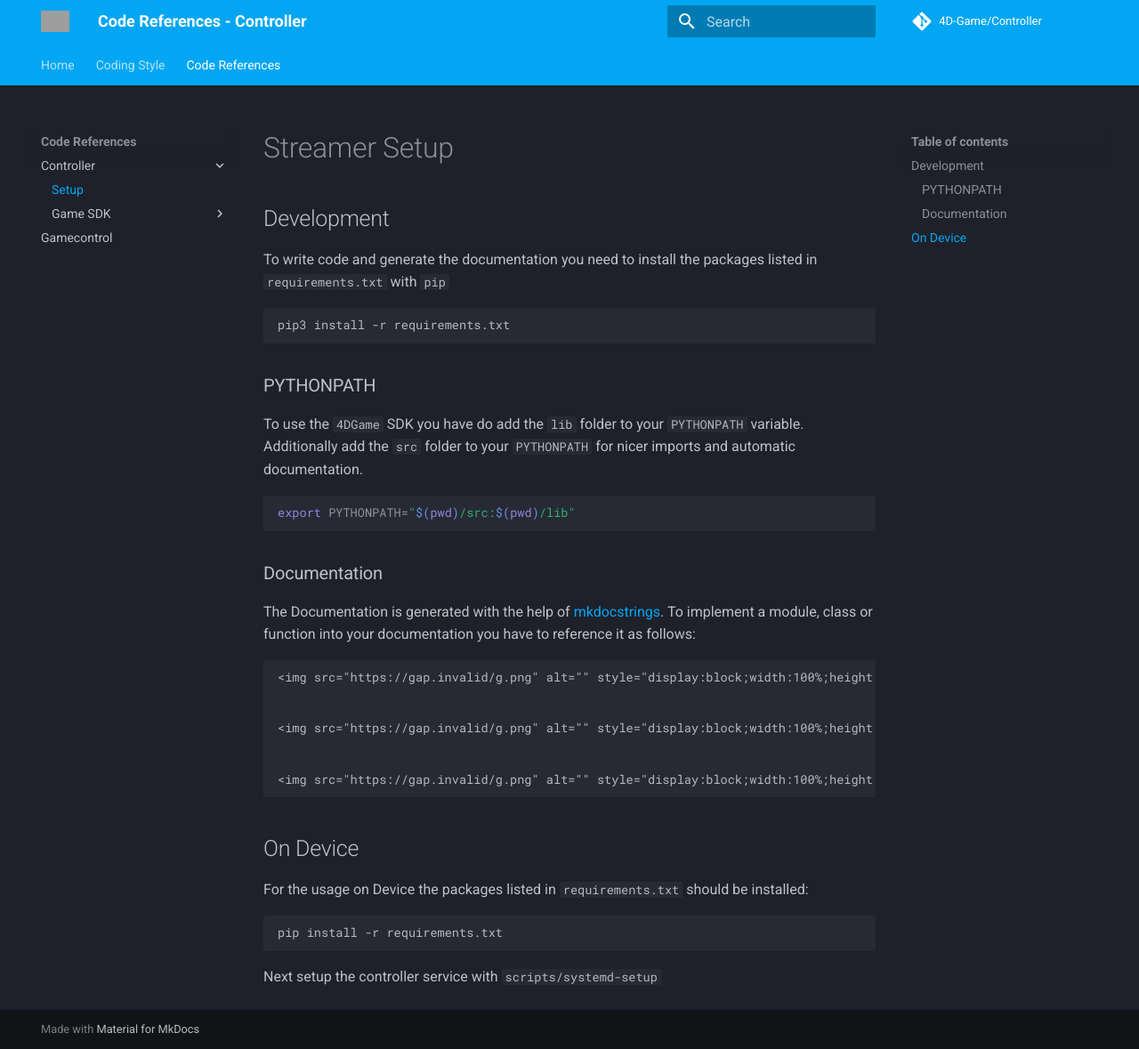
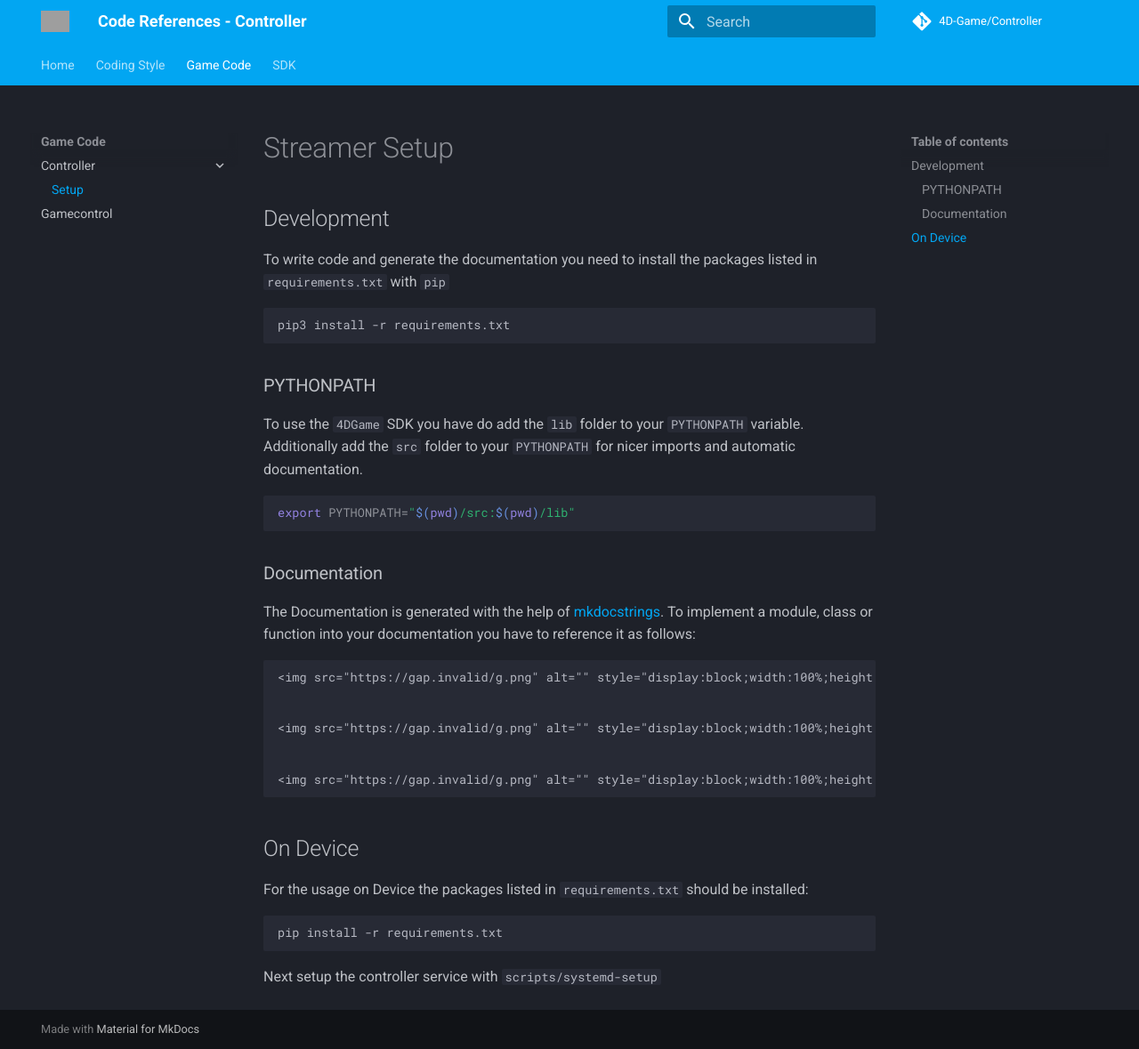
Before and after one commit to 4D-Game/CrazyComet, an MkDocs documentation site: the page built from docs/index.md, in a window 1280 px wide and 1179 px high. Shown: the whole window at 89% size. Built offline with MkDocs 1.6.1 and Material for MkDocs 9.7.7, drawn with Linux system fonts in a browser that asks for light colours; comment, search, counter and statistics services are not loaded; grey boxes are pictures that could not be loaded.

```diff
--- a/mkdocs.yml
+++ b/mkdocs.yml
@@ -4,17 +4,20 @@ site_url: https://4d-game.github.io/Controller
 nav:
   - Home: https://4d-game.github.io
   - Coding Style: https://4d-game.github.io/coding-style/cpp/
-  - Code References:
-      Controller:
-        - Setup: index.md
-        - Game SDK:
-            Structure: sdk/index.md
-            Key Maps: sdk/key-maps.md
-            Config File: sdk/config-file.md
-            Code References:
-              - Game: sdk/code-references/game.md
-              - GameIO: sdk/code-references/game-io.md
-      Gamecontrol: https://4d-game.github.io/Gamecontrol/
+  - Game Code:
+      - Controller:
+          - Setup: index.md
+      - Gamecontrol: https://4d-game.github.io/Gamecontrol/
+  - SDK:
+      - Overview: https://4d-game.github.io/sdk
+      - Game SDK:
+          Structure: sdk/index.md
+          Key Maps: sdk/key-maps.md
+          Config File: sdk/config-file.md
+          Code References:
+            - Game: sdk/code-references/game.md
+            - GameIO: sdk/code-references/game-io.md
+      - Gamecontrol SDK: https://4d-game.github.io/Gamecontrol/sdk/
 
 repo_url: https://github.com/4D-Game/Controller
 repo_name: 4D-Game/Controller
```
Also changed, not shown: docs/sdk/index.md (+0 -4 lines), docs/assets/mqtt_structure_dark.svg (deleted), docs/assets/mqtt_structure_light.svg (deleted).
